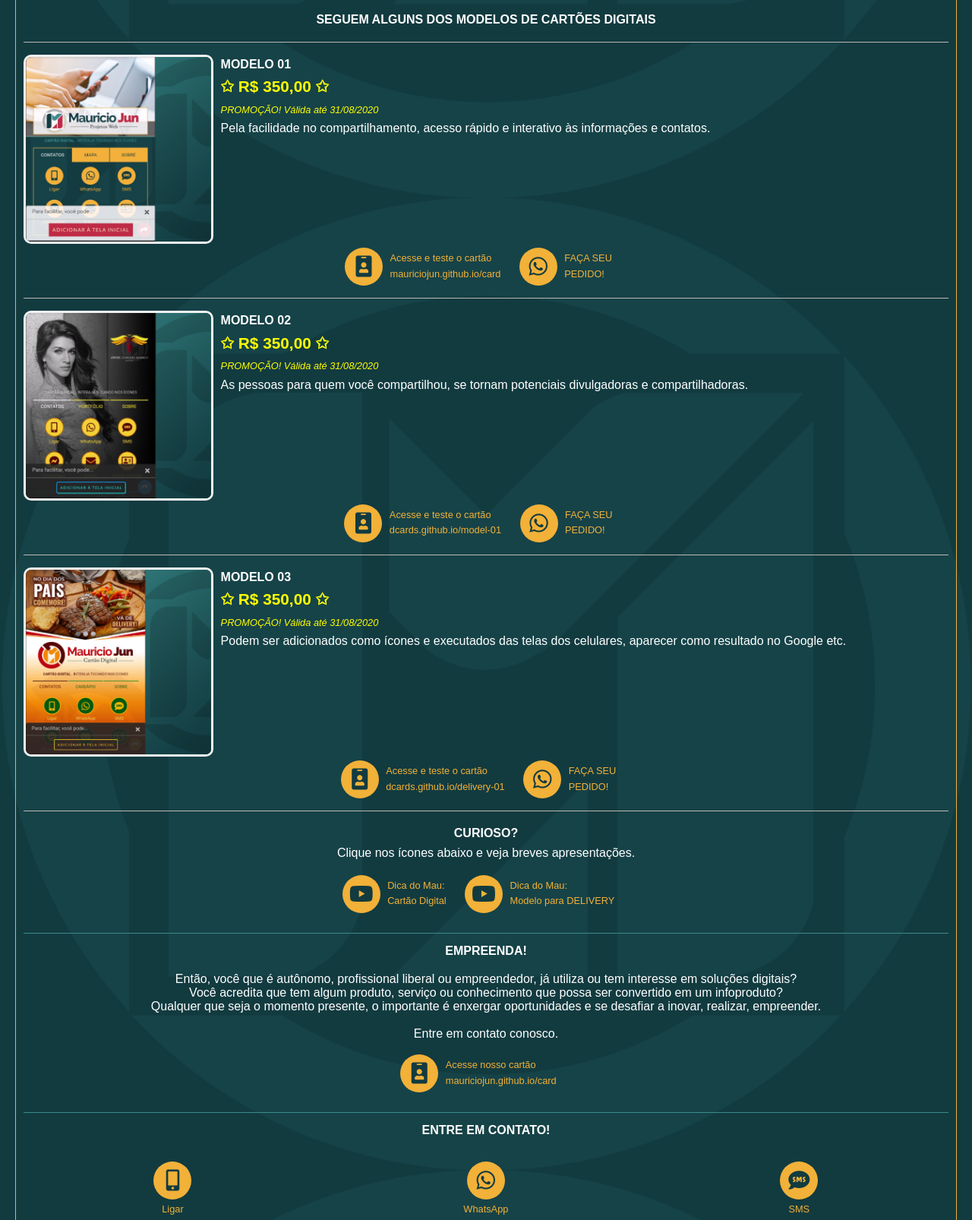
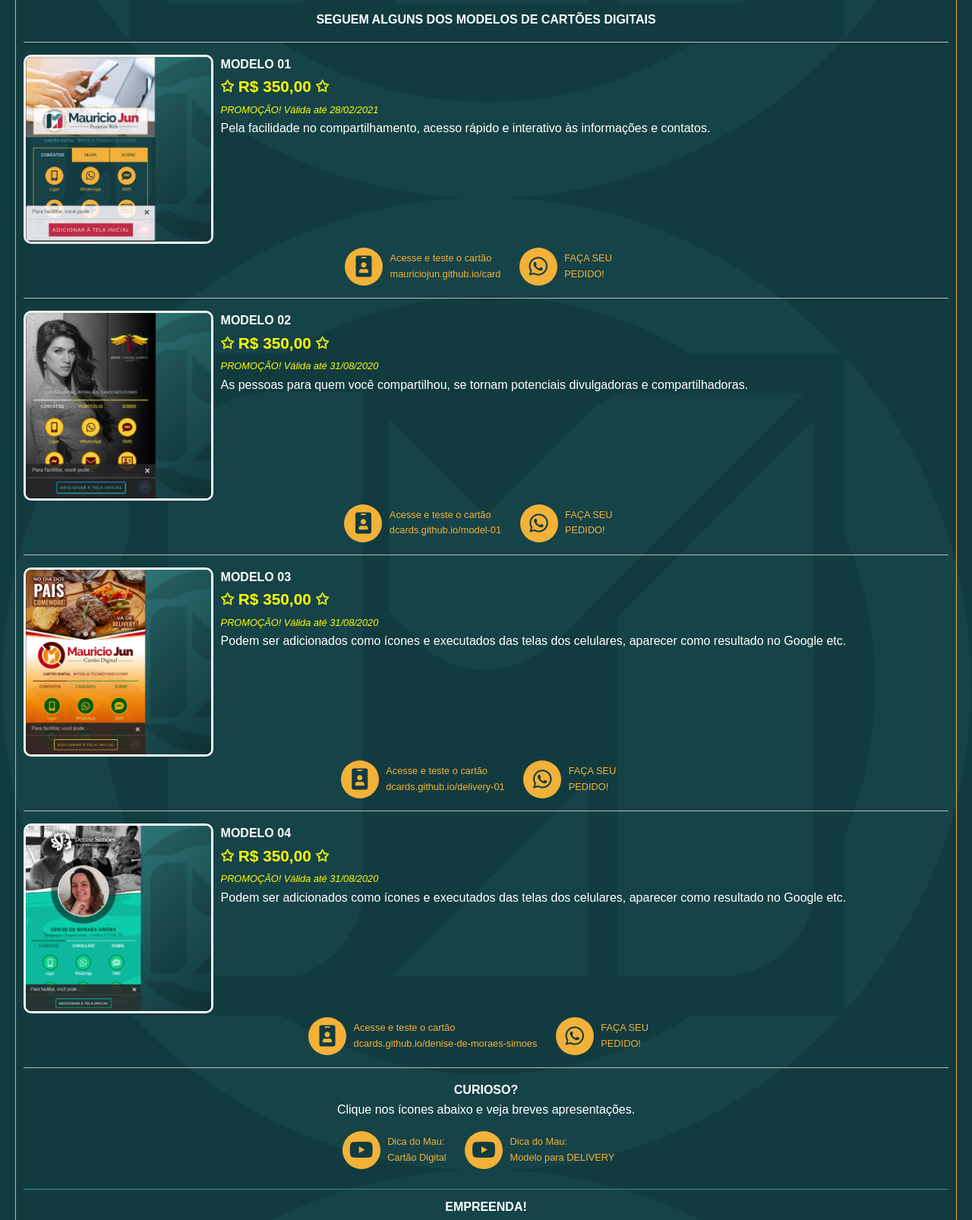
Before and after one commit to MauricioJun/mauriciojun.github.io, a plain HTML site: page offline.html in a window 1280 px wide. Shown: the part 1020-2626 px from the top of the page at 76% size. Drawn offline with Linux system fonts and the light colour scheme.

Commit message:
Add files via upload

```diff
--- a/offline.html
+++ b/offline.html
@@ -645,7 +645,7 @@
 							</p>
 							<p class="topmargin0 portfolioarea">
 								<img alt="Acessar Cartão - mauriciojun.github.io/card" src="imgs/portfolio-01.png" class="avatar-left avatar-square-left photo verticalaligntop" height="85" width="85" title="Acessar Cartão - mauriciojun.github.io/card"/>
-								<span class="verticalaligntop lineheight1-6"><strong class="uppercasetext">Modelo 01</strong><!-- <br/><i>30/06/2020</i> --><br/><strong class="colorF3CBE8 fontsize13em">✩ R$ 350,00 ✩</strong><br/><i class="fontsize08em colorF3CBE8">PROMOÇÃO! Válida até 31/08/2020</i><br/>Pela facilidade no compartilhamento, acesso rápido e interativo às informações e contatos.</span>
+								<span class="verticalaligntop lineheight1-6"><strong class="uppercasetext">Modelo 01</strong><!-- <br/><i>30/06/2020</i> --><br/><strong class="colorF3CBE8 fontsize13em">✩ R$ 350,00 ✩</strong><br/><i class="fontsize08em colorF3CBE8">PROMOÇÃO! Válida até 28/02/2021</i><br/>Pela facilidade no compartilhamento, acesso rápido e interativo às informações e contatos.</span>
 								<span class="clearall display-block"></span>
 								<label class="aligncenter topmargin0 display-block">
 									<span class="display-inline-block margin-right-20px">
@@ -687,8 +687,25 @@
 										<a href="https://dcards.github.io/delivery-01" target="_blank" class="iconslinkstextsfloat" title="Acessar Cartão - dcards.github.io/delivery-01"><strong class="">Acesse e teste o cartão<br/>dcards.github.io/delivery-01</strong></a>
 									</span>
 									<span class="display-inline-block margin-right-20px">
-										<a href="https://wa.me/5521983251504?text=Estou%20entrando%20em%20contato%20para%20solicitar%20o%20Cart%C3%A3o%20Digital%20-%20Modelo%3A%dcards.github-model-01" target="_blank" class="dot" title="WhatsApp - Pedido Cartão - dcards.github.io/delivery-01"><i class="fab fa-whatsapp"></i></a>
-										<a href="https://wa.me/5521983251504?text=Estou%20entrando%20em%20contato%20para%20solicitar%20o%20Cart%C3%A3o%20Digital%20-%20Modelo%3A%20dcards.github-model-01" target="_blank" class="iconslinkstextsfloat" title="WhatsApp - Pedido Cartão - dcards.github.io/delivery-01"><strong class="uppercasetext">Faça seu<br/>pedido!</strong></a>
+										<a href="https://wa.me/5521983251504?text=Estou%20entrando%20em%20contato%20para%20solicitar%20o%20Cart%C3%A3o%20Digital%20-%20Modelo%3A%dcards.github-delivery-01" target="_blank" class="dot" title="WhatsApp - Pedido Cartão - dcards.github.io/delivery-01"><i class="fab fa-whatsapp"></i></a>
+										<a href="https://wa.me/5521983251504?text=Estou%20entrando%20em%20contato%20para%20solicitar%20o%20Cart%C3%A3o%20Digital%20-%20Modelo%3A%20dcards.github-delivery-01" target="_blank" class="iconslinkstextsfloat" title="WhatsApp - Pedido Cartão - dcards.github.io/delivery-01"><strong class="uppercasetext">Faça seu<br/>pedido!</strong></a>
+									</span>
+									<span class="clearall"></span>
+								</label>
+								<span class="clearall"></span>
+							</p>
+							<p class="topmargin0 clearall portfolioarea">
+								<img alt="Acessar Cartão - dcards.github.io/denise-de-moraes-simoes" src="imgs/portfolio-04.png" class="avatar-left avatar-square-left photo verticalaligntop" height="85" width="85" title="Acessar Cartão - dcards.github.io/denise-de-moraes-simoes"/>
+								<span class="verticalaligntop lineheight1-6"><strong class="uppercasetext">Modelo 04</strong><!-- <br/><i>30/06/2020</i> --><br/><strong class="colorF3CBE8 fontsize13em">✩ R$ 350,00 ✩</strong><br/><i class="fontsize08em colorF3CBE8">PROMOÇÃO! Válida até 31/08/2020</i><br/>Podem ser adicionados como ícones e executados das telas dos celulares, aparecer como resultado no Google etc.</span>
+								<span class="clearall display-block"></span>
+								<label class="aligncenter topmargin0 display-block">
+									<span class="display-inline-block margin-right-20px">
+										<a href="https://dcards.github.io/denise-de-moraes-simoes" target="_blank" class="dot" title="Acessar Cartão - dcards.github.io/denise-de-moraes-simoes"><i class="fa fa-id-badge"></i></a>
+										<a href="https://dcards.github.io/denise-de-moraes-simoes" target="_blank" class="iconslinkstextsfloat" title="Acessar Cartão - dcards.github.io/denise-de-moraes-simoes"><strong class="">Acesse e teste o cartão<br/>dcards.github.io/denise-de-moraes-simoes</strong></a>
+									</span>
+									<span class="display-inline-block margin-right-20px">
+										<a href="https://wa.me/5521983251504?text=Estou%20entrando%20em%20contato%20para%20solicitar%20o%20Cart%C3%A3o%20Digital%20-%20Modelo%3A%dcards.github-denise-de-moraes-simoes" target="_blank" class="dot" title="WhatsApp - Pedido Cartão - dcards.github.io/denise-de-moraes-simoes"><i class="fab fa-whatsapp"></i></a>
+										<a href="https://wa.me/5521983251504?text=Estou%20entrando%20em%20contato%20para%20solicitar%20o%20Cart%C3%A3o%20Digital%20-%20Modelo%3A%20dcards.github-denise-de-moraes-simoes" target="_blank" class="iconslinkstextsfloat" title="WhatsApp - Pedido Cartão - dcards.github.io/denise-de-moraes-simoes"><strong class="uppercasetext">Faça seu<br/>pedido!</strong></a>
 									</span>
 									<span class="clearall"></span>
 								</label>
```
Also changed, not shown: index.html (+20 -3 lines).
